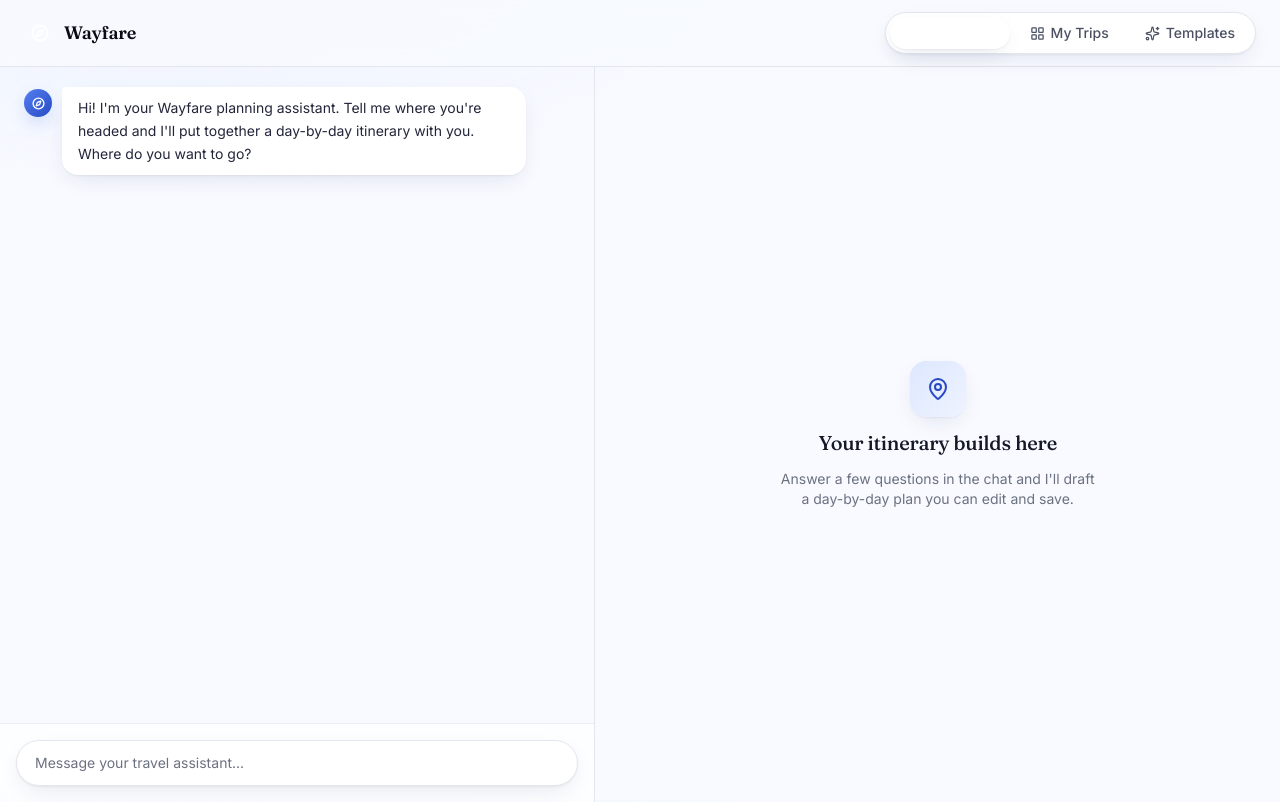
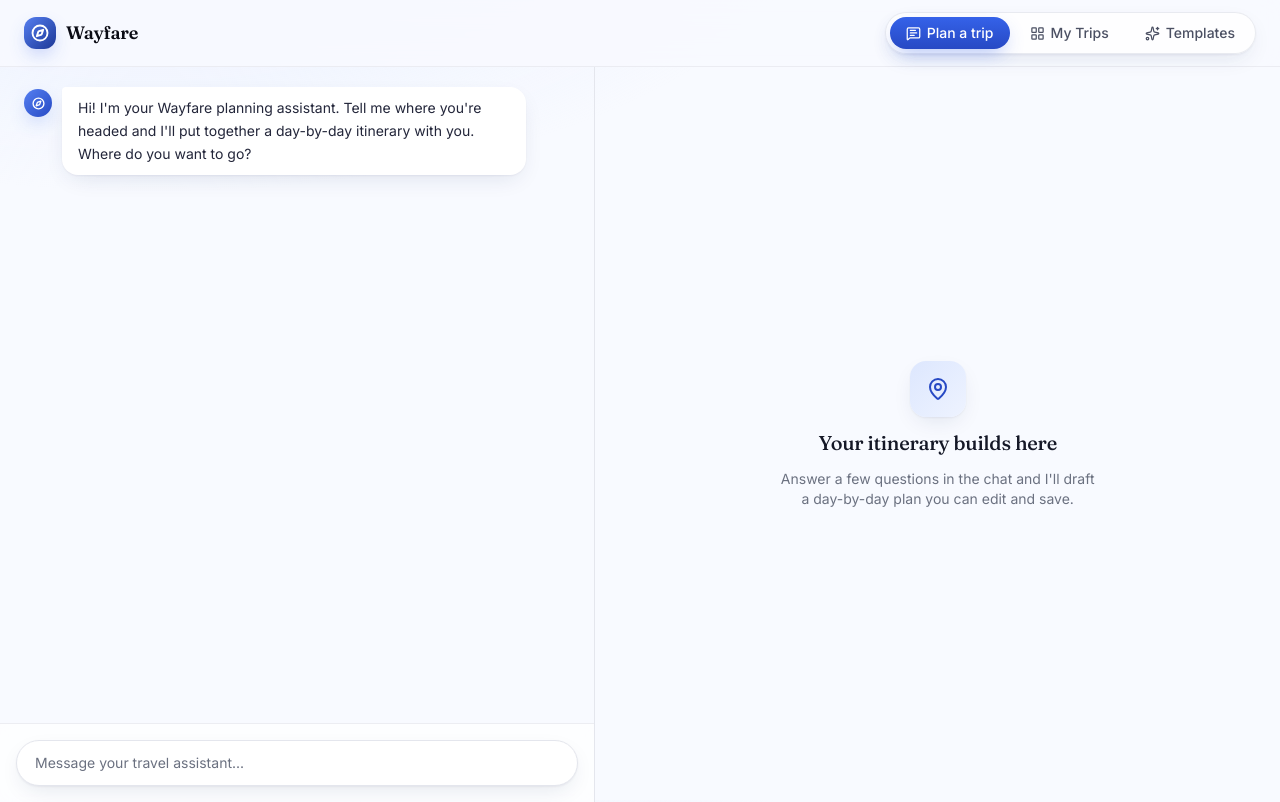
Before and after one commit to joelloo20-ai/Travel-AI, a React (Vite) app: page / in a window 1280 px wide. Built offline with nearby package versions, Linux system fonts and the light colour scheme.

Commit message:
Refactor Navbar styles and layout
Updated Navbar component styles for improved appearance.

```diff
--- a/src/components/layout/Navbar.tsx
+++ b/src/components/layout/Navbar.tsx
@@ -10,16 +10,16 @@ const LINKS = [
 
 export function Navbar() {
   return (
-    <header className="sticky top-0 z-30 border-b border-ink-100 bg-cream-50/90 backdrop-blur">
+    <header className="sticky top-0 z-30 border-b border-ink-100/70 bg-cream-50/85 backdrop-blur-md">
       <div className="mx-auto flex max-w-7xl items-center justify-between px-4 py-3 sm:px-6">
-        <NavLink to="/" className="flex items-center gap-2">
-          <span className="flex h-8 w-8 items-center justify-center rounded-xl bg-coral-500 text-white">
+        <NavLink to="/" className="flex items-center gap-2.5">
+          <span className="flex h-8 w-8 items-center justify-center rounded-xl bg-gradient-to-br from-blue-400 to-blue-700 text-white shadow-glow">
             <Compass size={18} strokeWidth={2.5} />
           </span>
-          <span className="font-display text-lg font-semibold text-ink-900">Wayfare</span>
+          <span className="font-display text-lg font-semibold tracking-tight text-ink-900">Wayfare</span>
         </NavLink>
 
-        <nav className="flex items-center gap-1 rounded-full border border-ink-100 bg-white p-1 shadow-soft">
+        <nav className="flex items-center gap-1 rounded-full border border-ink-100/80 bg-white/90 p-1 shadow-soft">
           {LINKS.map(({ to, label, icon: Icon, end }) => (
             <NavLink
               key={to}
@@ -27,8 +27,10 @@ export function Navbar() {
               end={end}
               className={({ isActive }) =>
                 clsx(
-                  "flex items-center gap-1.5 rounded-full px-3 py-1.5 text-sm font-medium transition-colors sm:px-4",
-                  isActive ? "bg-coral-500 text-white shadow-soft" : "text-ink-500 hover:bg-ink-50 hover:text-ink-800"
+                  "flex items-center gap-1.5 rounded-full px-3 py-1.5 text-sm font-medium transition-all sm:px-4",
+                  isActive
+                    ? "bg-gradient-to-b from-blue-500 to-blue-600 text-white shadow-glow"
+                    : "text-ink-500 hover:bg-ink-50 hover:text-ink-800"
                 )
               }
             >
```
